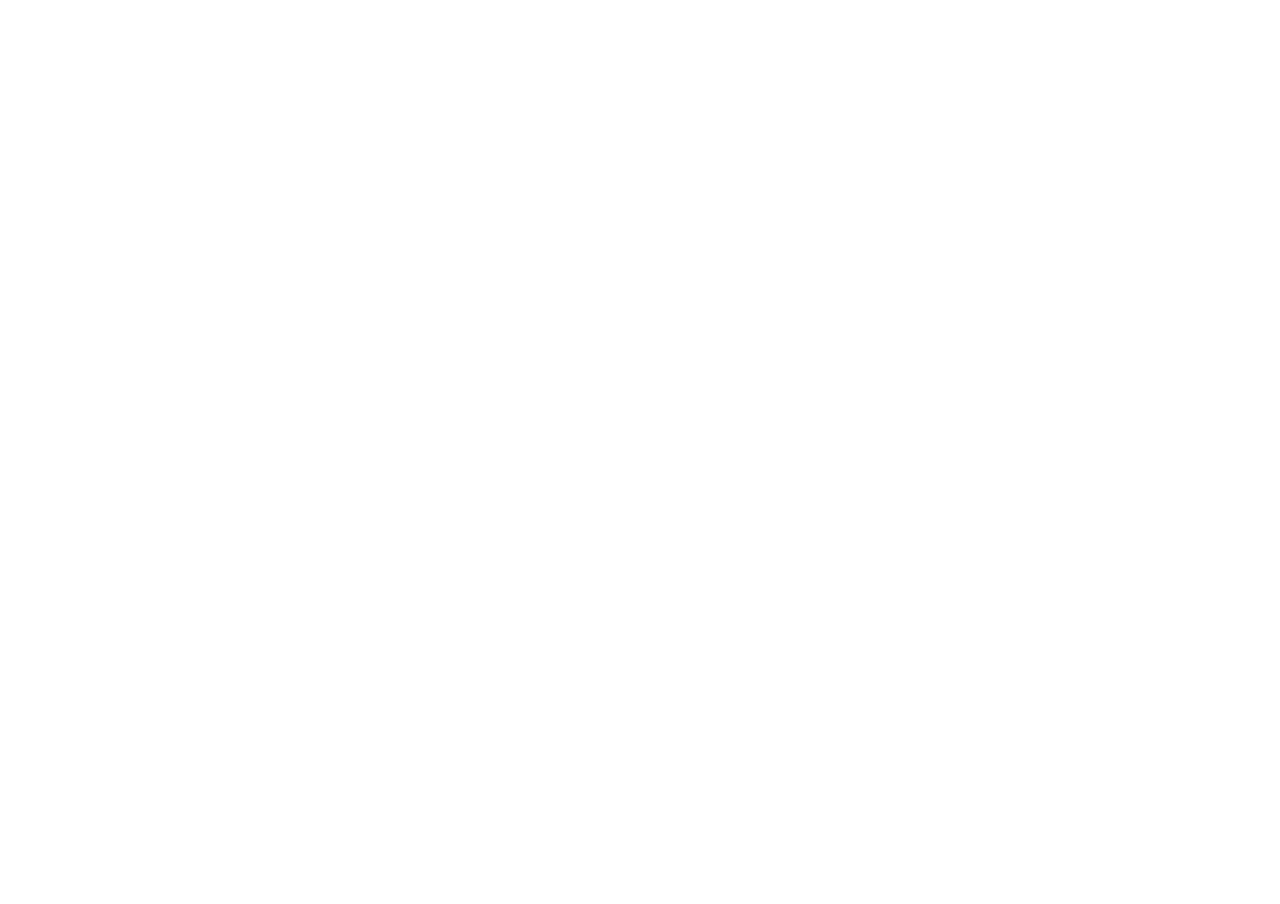
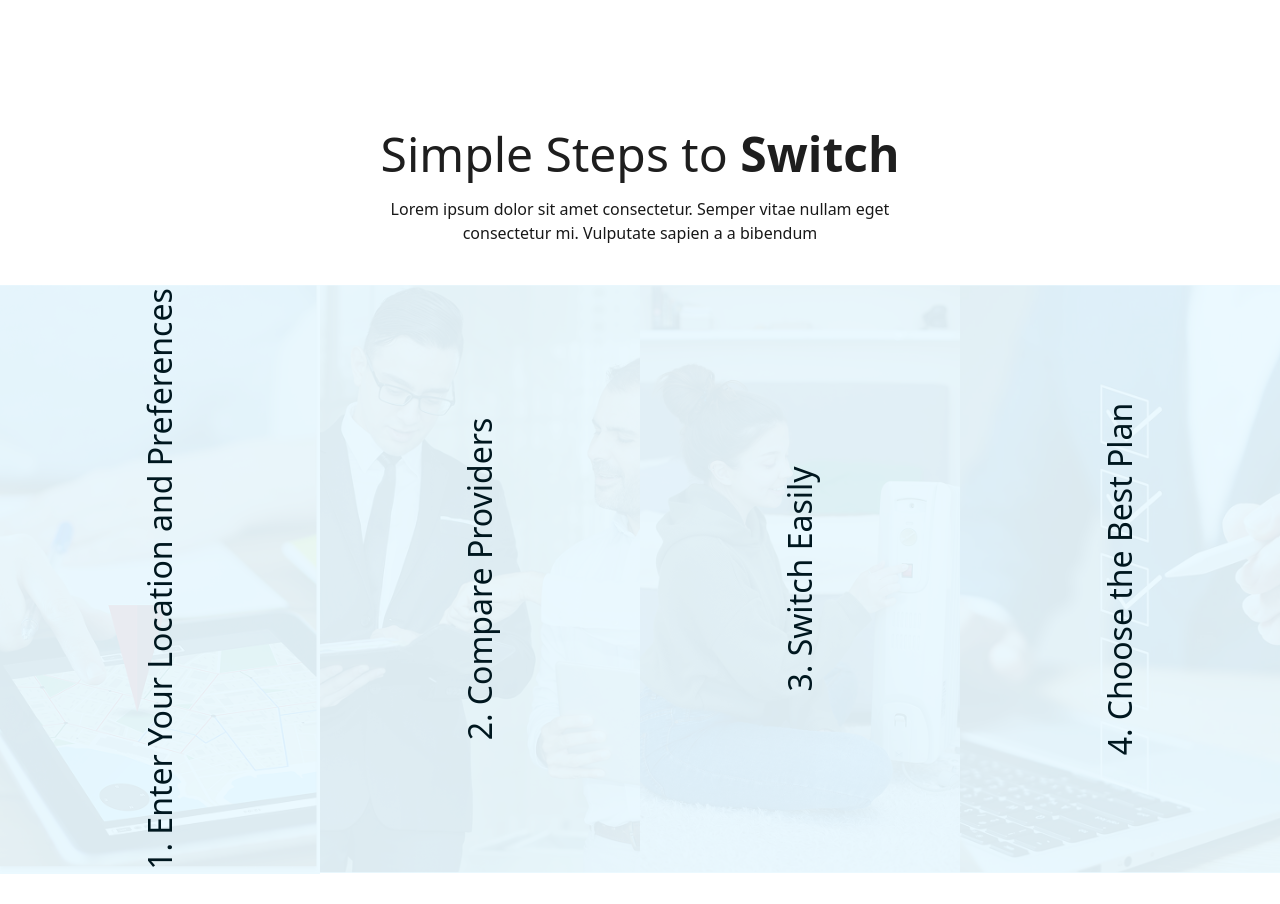
Before and after one commit to khushboo-590/Bill-central, a React (Vite) app: page / in a window 1280 px wide. Shown: the part 1880-2784 px from the top of the page. Before the commit the page ends 1846 px from the top, so only its background shows below. Built offline with nearby package versions, Linux system fonts and the light colour scheme.

Commit message:
switchsilder

```diff
--- a/src/App.jsx
+++ b/src/App.jsx
@@ -17,8 +17,8 @@
       <Header />
       <Slider />
       <SwitchEngery />
-      {/* <SwitchSilder />
-      <Accordian />
+      <SwitchSilder />
+      {/* <Accordian />
       <Utilies /> */}
       {/* <Testimonls /> */}
       {/* <Faq/>
--- a/src/components/Header.jsx
+++ b/src/components/Header.jsx
@@ -19,7 +19,7 @@
                                 className="w-[476px] px-[22px] py-[24px] rounded-[0px_100px_100px_20px] border-1 border-gray-300 text-gray-500  text-base font-normal leading-[17.6px]  bg-white"
                             />
 
-                            <Custombtn btn="campare " className="absolute top-1/2 -translate-y-1/2 right-[20px] text-white font-bold  "></Custombtn>
+                            <Custombtn btn="campare" className="absolute top-1/2 -translate-y-1/2 right-[20px] text-white font-bold  "></Custombtn>
                         </label>
 
                     </div>
--- a/src/components/SwitchSilder.jsx
+++ b/src/components/SwitchSilder.jsx
@@ -8,10 +8,10 @@
 const SwitchSilder = () => {
     return (
         <div className='max-lg:pb-[44px] pb-[30px]'>
-            <div className="2xl:container pt-[162px]">
+            <div className="2xl:container pt-[40px] lg:pt-[162px]">
                 <div className='flex flex-col  justify-center text-center items-center'>
-                <h2 className='text-[48px] text-[#1E1E1E] leading-[110%]  text-transform: capitalize; font-normal' > Simple Steps to < span className='font-bold' > Switch</span > </h2 >
-                <p className='text-base leading-[150%] font-normal text-[00171F] opacity-90 mt-4 max-w-[610px]'>Lorem ipsum dolor sit amet consectetur. Semper vitae nullam eget consectetur mi. Vulputate sapien a a bibendum</p>
+                <h2 className=' text-[38px] md:text-[48px] text-[#1E1E1E] leading-[110%]  text-transform: capitalize; font-normal' > Simple Steps to < span className='font-bold' > Switch</span > </h2 >
+                <p className='text-base leading-[150%] font-normal text-[00171F] opacity-90 mt-4 max-w-[610px] px-4'>Lorem ipsum dolor sit amet consectetur. Semper vitae nullam eget consectetur mi. Vulputate sapien a a bibendum</p>
                 </div>
                     <Swiper
                     modules={[Autoplay]}
@@ -29,7 +29,7 @@
                 >
                     {cardLIST.map((item, index) => (
                         <SwiperSlide key={index}>
-                            <div className='relative group overflow-hidden  w-full mx-auto mt-10'>
+                            <div className='relative group overflow-hidden h-[500px] sm:h-full  w-full mx-auto mt-10'>
                                 <img className='w-full  ' src={item.img} alt={item.alt} />
                                 <div className='absolute top-0 left-0 w-full h-full group-hover:opacity-0 transition-all duration-700 ease-in-out  bg-[#EAF9FFF0]  '>
                                     <div className='relative w-full h-full flex justify-center items-center '>
```
